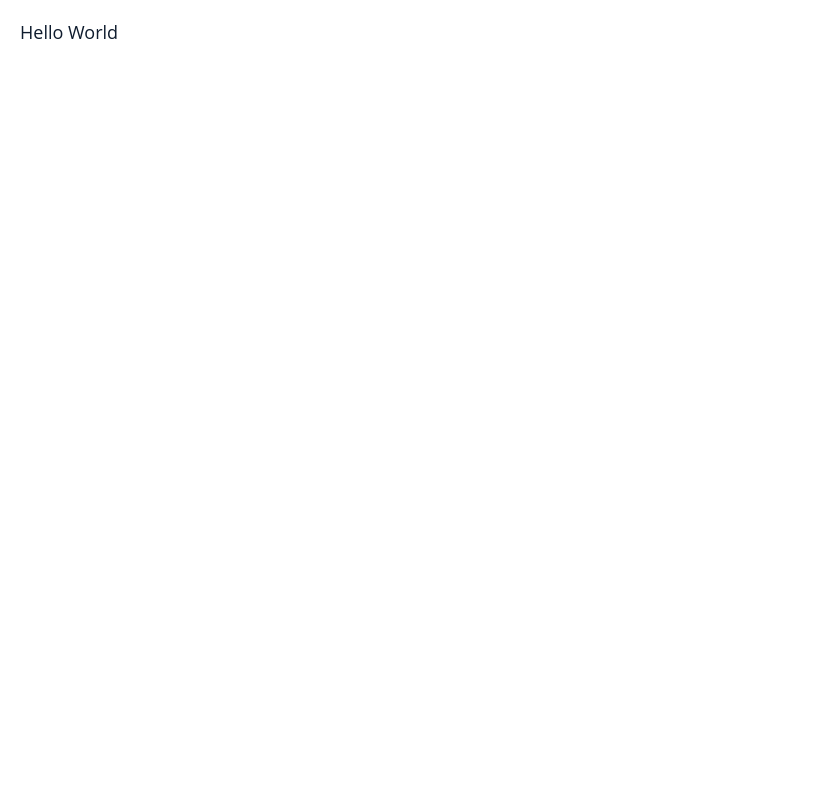
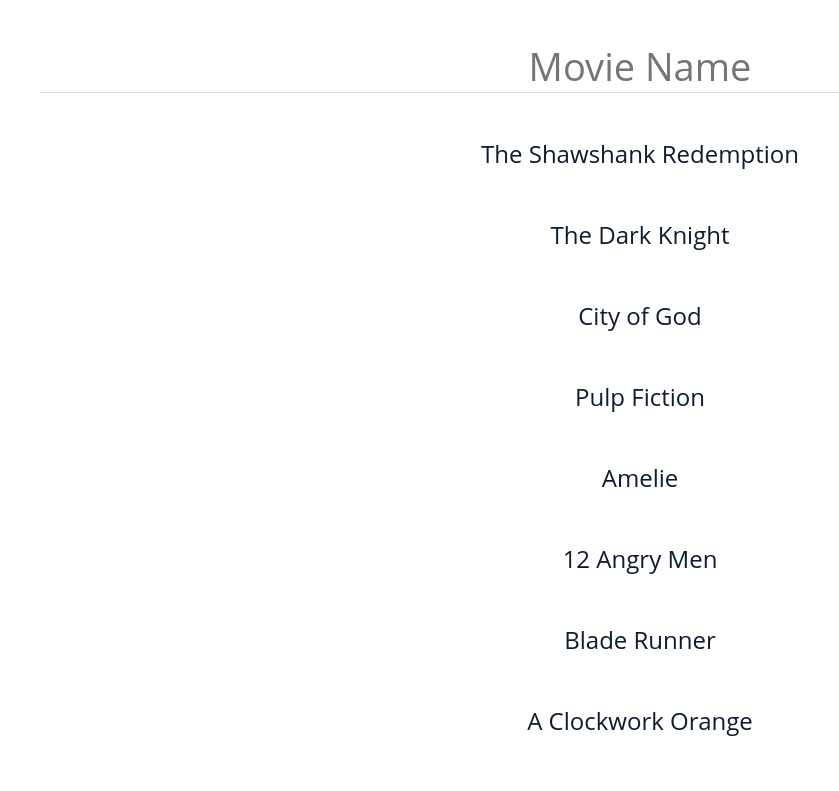
Before and after one commit to mpagels/movie-bucket-list-finder, a React (Create React App) app: page / in a window 1280 px wide. Shown: the top 791 px of the page, without its empty margins (0-839 px from the left). Built offline with nearby package versions, Linux system fonts and the light colour scheme.

Commit message:
Add movie bucket finder

```diff
--- a/public/index.html
+++ b/public/index.html
@@ -24,7 +24,7 @@
       work correctly both with client-side routing and a non-root public URL.
       Learn how to configure a non-root public URL by running `npm run build`.
     -->
-    <title>React App</title>
+    <title>Movie Finder</title>
   </head>
   <body>
     <noscript>You need to enable JavaScript to run this app.</noscript>
--- a/src/App.js
+++ b/src/App.js
@@ -1,7 +1,56 @@
-import React from "react";
+import React, { useState } from "react";
+import buckelist from "./bucketList_20200508.json";
+import styled from "styled-components";
+
+const allMovies = Object.keys(buckelist[0]);
 
 function App() {
-  return <div>Hello World</div>;
+  const [filterdMovies, setFilterdMovies] = useState(allMovies);
+
+  return (
+    <Wrapper>
+      <Input
+        placeholder="Movie Name"
+        type="text"
+        onChange={inputHandler}
+      ></Input>
+      {filterdMovies.map((movieName, index) => (
+        <p key={index}>{movieName}</p>
+      ))}
+    </Wrapper>
+  );
+
+  function inputHandler(event) {
+    setFilterdMovies(
+      allMovies.filter((movieTitle) =>
+        movieTitle.toLowerCase().includes(event.target.value.toLowerCase())
+      )
+    );
+  }
 }
 
 export default App;
+
+const Wrapper = styled.div`
+  display: flex;
+  flex-direction: column;
+  justify-content: center;
+
+  p {
+    font-size: 24px;
+    text-align: center;
+  }
+`;
+
+const Input = styled.input`
+  all: unset;
+  border-bottom: 1px solid #d1def0;
+  border-left: none;
+  border-right: none;
+  border-top: none;
+  color: grey;
+  font-size: 38px;
+  margin: 20px;
+  padding: 0 20px 0 20px;
+  text-align: center;
+`;
```
